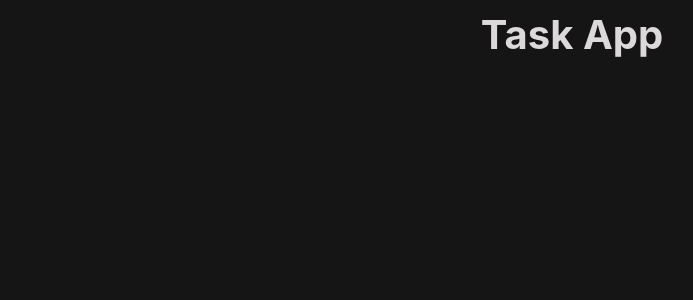
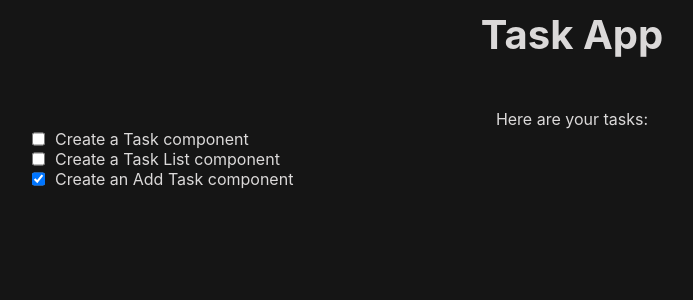
Before and after one commit to GeorgiNedyalkov/todo-app, a React (Vite) app in the folder client/: page / in a window 1280 px wide. Shown: the top 300 px of the page, without its empty margins (68-761 px from the left). Built offline with nearby package versions, Linux system fonts and the light colour scheme.

Commit message:
Create Task component, Task List component and initial tasks state

```diff
--- a/client/src/App.css
+++ b/client/src/App.css
@@ -1,5 +1,5 @@
 #root {
-  width: 1080px;
+  max-width: 1080px;
   margin: 0 auto;
   text-align: center;
 }
@@ -17,3 +17,20 @@ h1 {
   margin-top: 10px;
   margin-bottom: 50px;
 }
+
+li {
+  list-style-type: none;
+}
+
+p, a, li, ul, ol, textarea {
+  font-size: 1rem;
+}
+
+.task {
+  display: flex;
+  gap: 10px;
+}
+
+.task__list {
+  margin: 0 auto;
+}
--- a/client/src/App.jsx
+++ b/client/src/App.jsx
@@ -1,11 +1,46 @@
+import { useState } from "react";
 import "./App.css";
 
 function App() {
+  const [tasks, setTasks] = useState(initialTasks);
+
   return (
     <div className="App">
       <h1 className="title">Task App</h1>
+      <p>Here are your tasks:</p>
+      {/* Tasklist */}
+      <TaskList tasks={tasks} />
     </div>
   );
 }
 
 export default App;
+
+export const TaskList = ({ tasks }) => {
+  return (
+    <ul className="task__list">
+      {tasks.map((task) => {
+        return (
+          <li key={task.id}>
+            <Task taskText={task.taskText} completed={task.completed} />
+          </li>
+        );
+      })}
+    </ul>
+  );
+};
+
+export const Task = ({ taskText, completed }) => {
+  return (
+    <div className="task">
+      <input className="task__checkbox" type="checkbox" checked={completed} />
+      <p className="task__text">{taskText}</p>
+    </div>
+  );
+};
+
+const initialTasks = [
+  { id: 1, taskText: "Create a Task component", completed: false },
+  { id: 2, taskText: "Create a Task List component", completed: false },
+  { id: 3, taskText: "Create an Add Task component", completed: true },
+];
```
